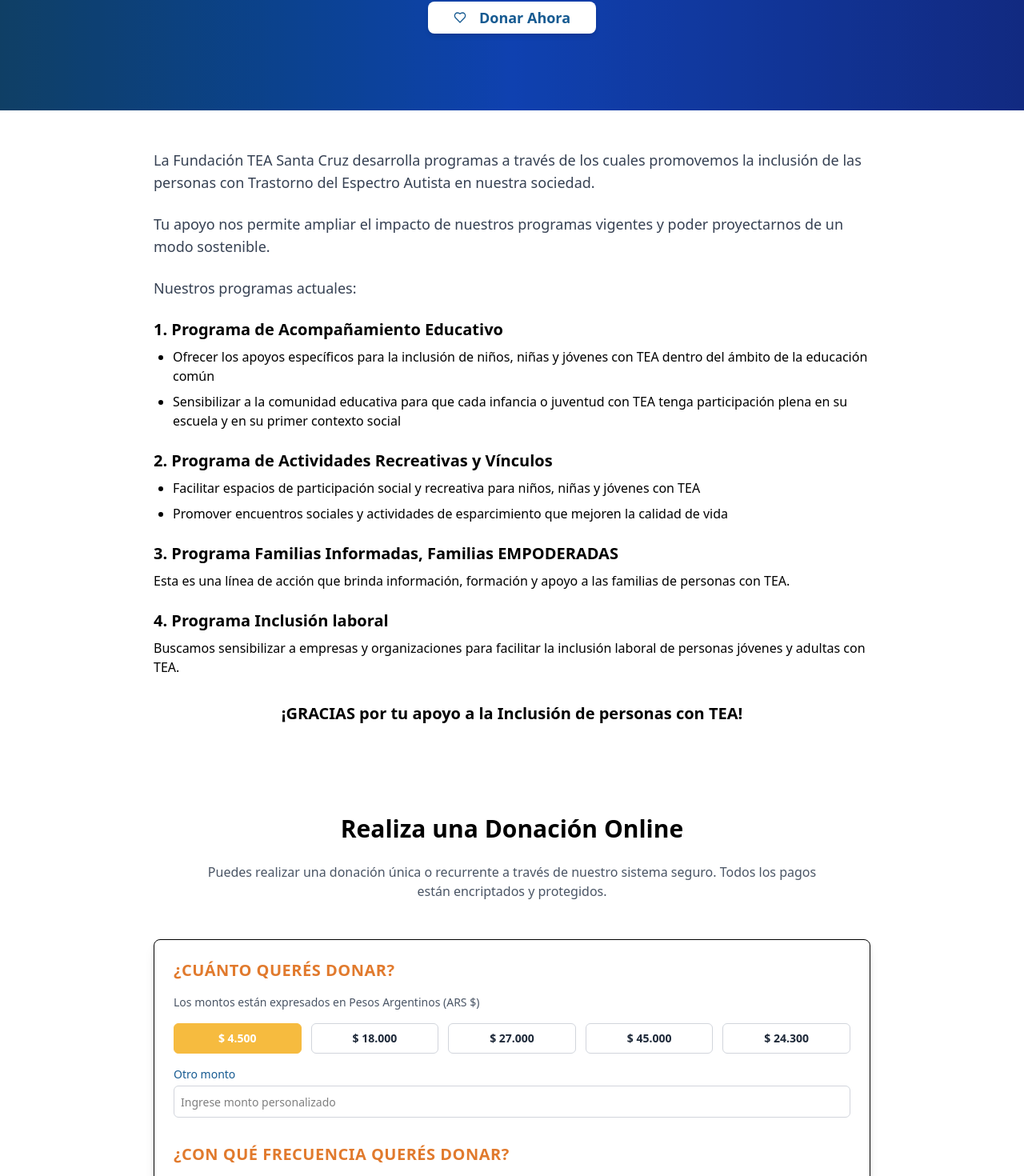
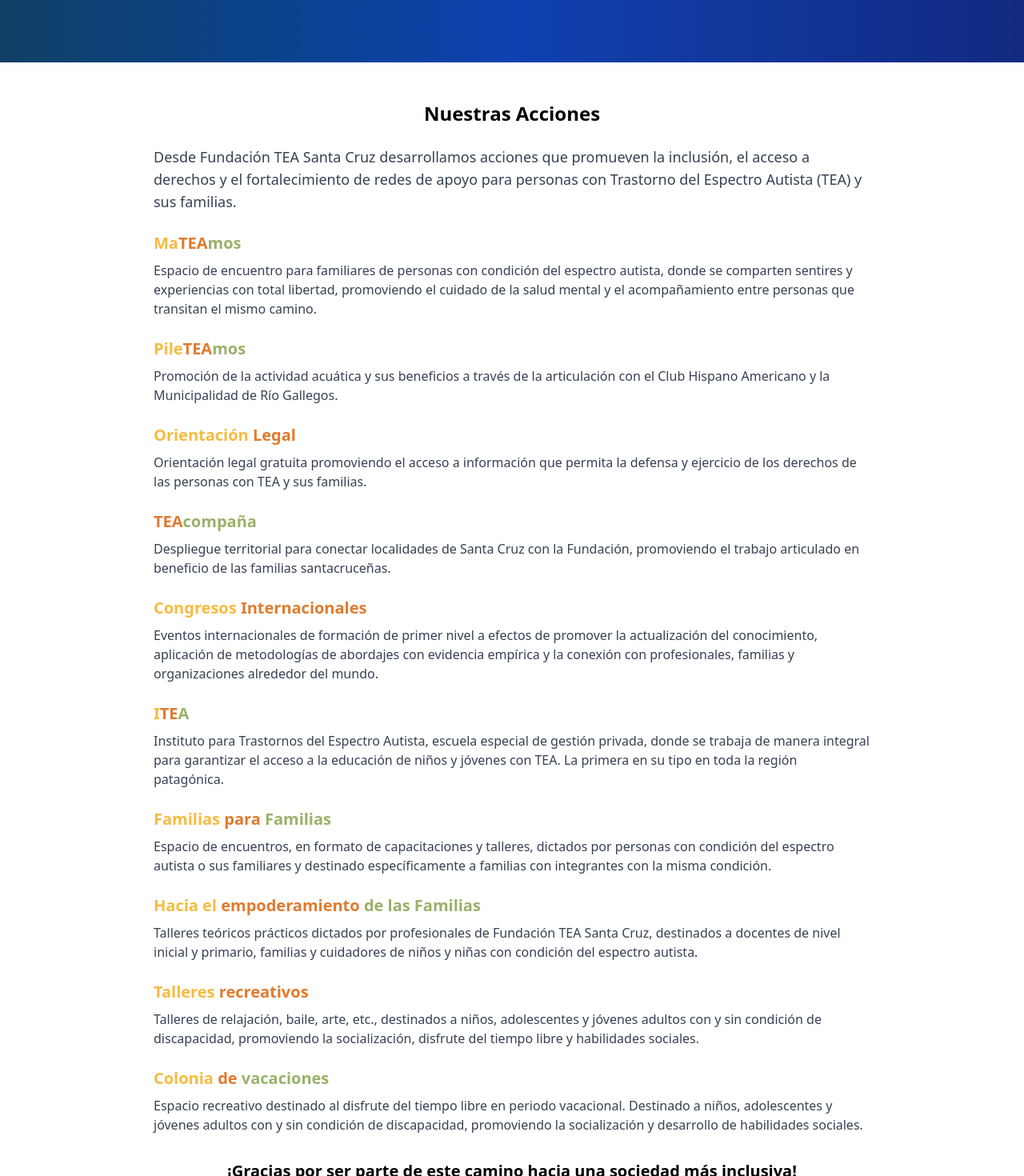
Before and after one commit to fbiason/app-nextjs-tea, a Next.js app: page /donaciones in a window 1280 px wide. Shown: the part 514-1984 px from the top of the page at 80% size. Built offline with nearby package versions, Linux system fonts and the light colour scheme.

Commit message:
actualizacion textos acciones

```diff
--- a/src/components/DonationPage.tsx
+++ b/src/components/DonationPage.tsx
@@ -17,7 +17,7 @@
 
                     <div className="relative z-10 container mx-auto text-center px-6">
                         <h1 className="text-4xl md:text-5xl font-extrabold mb-6 drop-shadow-lg leading-tight font-montserrat">
-                            DONA PARA AYUDARNOS A PROMOVER LA INCLUSIÓN DE PERSONAS CON TEA EN RÍO GALLEGOS
+                            DONA PARA AYUDARNOS A PROMOVER LA INCLUSIÓN DE PERSONAS CON TEA
                         </h1>
 
                         <p className="text-lg md:text-xl max-w-2xl mx-auto mb-8 text-white/90 drop-shadow-sm">
@@ -31,52 +31,108 @@
                     </div>
                 </div>
 
-                {/* Mensaje inspirador */}
+{/* Nuestras Acciones */}
 <section className="py-12 bg-white">
   <div className="container mx-auto px-4">
     <div className="max-w-4xl mx-auto">
+      <h2 className="text-2xl font-bold text-tea-blue mb-6 text-center">Nuestras Acciones</h2>
       <p className="text-lg text-gray-700 mb-6">
-                                La Fundación TEA Santa Cruz desarrolla programas a través de los cuales promovemos la inclusión de las personas con Trastorno del Espectro Autista en nuestra sociedad.
-                            </p>
-                            <p className="text-lg text-gray-700 mb-6">
-                                Tu apoyo nos permite ampliar el impacto de nuestros programas vigentes y poder proyectarnos de un modo sostenible.
-                            </p>
-                            <p className="text-lg text-gray-700 mb-6">
-                                Nuestros programas actuales:
+        Desde Fundación TEA Santa Cruz desarrollamos acciones que promueven la inclusión, el acceso a derechos y el fortalecimiento de redes de apoyo para personas con Trastorno del Espectro Autista (TEA) y sus familias.
       </p>
 
       <div className="mb-6">
-                                <h3 className="text-xl font-semibold text-tea-blue mb-2">1. Programa de Acompañamiento Educativo</h3>
-                                <ul className="list-disc pl-6 space-y-2">
-                                    <li>Ofrecer los apoyos específicos para la inclusión de niños, niñas y jóvenes con TEA dentro del ámbito de la educación común</li>
-                                    <li>Sensibilizar a la comunidad educativa para que cada infancia o juventud con TEA tenga participación plena en su escuela y en su primer contexto social</li>
-                                </ul>
+        <h3 className="text-xl font-semibold mb-2">
+          <span style={{ color: '#f6bb3f' }}>Ma</span>
+          <span style={{ color: '#e17a2d' }}>TEA</span>
+          <span style={{ color: '#99b169' }}>mos</span>
+        </h3>
+        <p className="text-gray-700">Espacio de encuentro para familiares de personas con condición del espectro autista, donde se comparten sentires y experiencias con total libertad, promoviendo el cuidado de la salud mental y el acompañamiento entre personas que transitan el mismo camino.</p>
       </div>
 
       <div className="mb-6">
-                                <h3 className="text-xl font-semibold text-tea-blue mb-2">2. Programa de Actividades Recreativas y Vínculos</h3>
-                                <ul className="list-disc pl-6 space-y-2">
-                                    <li>Facilitar espacios de participación social y recreativa para niños, niñas y jóvenes con TEA</li>
-                                    <li>Promover encuentros sociales y actividades de esparcimiento que mejoren la calidad de vida</li>
-                                </ul>
+        <h3 className="text-xl font-semibold mb-2">
+          <span style={{ color: '#f6bb3f' }}>Pile</span>
+          <span style={{ color: '#e17a2d' }}>TEA</span>
+          <span style={{ color: '#99b169' }}>mos</span>
+        </h3>
+        <p className="text-gray-700">Promoción de la actividad acuática y sus beneficios a través de la articulación con el Club Hispano Americano y la Municipalidad de Río Gallegos.</p>
       </div>
 
       <div className="mb-6">
-                                <h3 className="text-xl font-semibold text-tea-blue mb-2">3. Programa Familias Informadas, Familias EMPODERADAS</h3>
-                                <p>Esta es una línea de acción que brinda información, formación y apoyo a las familias de personas con TEA.</p>
+        <h3 className="text-xl font-semibold mb-2">
+          <span style={{ color: '#f6bb3f' }}>Orientación</span>{' '}
+          <span style={{ color: '#e17a2d' }}>Legal</span>
+        </h3>
+        <p className="text-gray-700">Orientación legal gratuita promoviendo el acceso a información que permita la defensa y ejercicio de los derechos de las personas con TEA y sus familias.</p>
       </div>
 
       <div className="mb-6">
-                                <h3 className="text-xl font-semibold text-tea-blue mb-2">4. Programa Inclusión laboral</h3>
-                                <p>Buscamos sensibilizar a empresas y organizaciones para facilitar la inclusión laboral de personas jóvenes y adultas con TEA.</p>
+        <h3 className="text-xl font-semibold mb-2">
+          <span style={{ color: '#e17a2d' }}>TEA</span>
+          <span style={{ color: '#99b169' }}>compaña</span>
+        </h3>
+        <p className="text-gray-700">Despliegue territorial para conectar localidades de Santa Cruz con la Fundación, promoviendo el trabajo articulado en beneficio de las familias santacruceñas.</p>
+      </div>
+
+      <div className="mb-6">
+        <h3 className="text-xl font-semibold mb-2">
+          <span style={{ color: '#f6bb3f' }}>Congresos</span>{' '}
+          <span style={{ color: '#e17a2d' }}>Internacionales</span>
+        </h3>
+        <p className="text-gray-700">Eventos internacionales de formación de primer nivel a efectos de promover la actualización del conocimiento, aplicación de metodologías de abordajes con evidencia empírica y la conexión con profesionales, familias y organizaciones alrededor del mundo.</p>
+      </div>
+
+      <div className="mb-6">
+        <h3 className="text-xl font-semibold mb-2">
+          <span style={{ color: '#f6bb3f' }}>I</span>
+          <span style={{ color: '#e17a2d' }}>TE</span>
+          <span style={{ color: '#99b169' }}>A</span>
+        </h3>
+        <p className="text-gray-700">Instituto para Trastornos del Espectro Autista, escuela especial de gestión privada, donde se trabaja de manera integral para garantizar el acceso a la educación de niños y jóvenes con TEA. La primera en su tipo en toda la región patagónica.</p>
+      </div>
+
+      <div className="mb-6">
+        <h3 className="text-xl font-semibold mb-2">
+          <span style={{ color: '#f6bb3f' }}>Familias</span>{' '}
+          <span style={{ color: '#e17a2d' }}>para</span>{' '}
+          <span style={{ color: '#99b169' }}>Familias</span>
+        </h3>
+        <p className="text-gray-700">Espacio de encuentros, en formato de capacitaciones y talleres, dictados por personas con condición del espectro autista o sus familiares y destinado específicamente a familias con integrantes con la misma condición.</p>
+      </div>
+
+      <div className="mb-6">
+        <h3 className="text-xl font-semibold mb-2">
+          <span style={{ color: '#f6bb3f' }}>Hacia el</span>{' '}
+          <span style={{ color: '#e17a2d' }}>empoderamiento</span>{' '}
+          <span style={{ color: '#99b169' }}>de las Familias</span>
+        </h3>
+        <p className="text-gray-700">Talleres teóricos prácticos dictados por profesionales de Fundación TEA Santa Cruz, destinados a docentes de nivel inicial y primario, familias y cuidadores de niños y niñas con condición del espectro autista.</p>
+      </div>
+
+      <div className="mb-6">
+        <h3 className="text-xl font-semibold mb-2">
+          <span style={{ color: '#f6bb3f' }}>Talleres</span>{' '}
+          <span style={{ color: '#e17a2d' }}>recreativos</span>
+        </h3>
+        <p className="text-gray-700">Talleres de relajación, baile, arte, etc., destinados a niños, adolescentes y jóvenes adultos con y sin condición de discapacidad, promoviendo la socialización, disfrute del tiempo libre y habilidades sociales.</p>
+      </div>
+
+      <div className="mb-6">
+        <h3 className="text-xl font-semibold mb-2">
+          <span style={{ color: '#f6bb3f' }}>Colonia</span>{' '}
+          <span style={{ color: '#e17a2d' }}>de</span>{' '}
+          <span style={{ color: '#99b169' }}>vacaciones</span>
+        </h3>
+        <p className="text-gray-700">Espacio recreativo destinado al disfrute del tiempo libre en periodo vacacional. Destinado a niños, adolescentes y jóvenes adultos con y sin condición de discapacidad, promoviendo la socialización y desarrollo de habilidades sociales.</p>
       </div>
 
       <p className="text-xl font-semibold text-tea-blue text-center mt-8">
-                                ¡GRACIAS por tu apoyo a la Inclusión de personas con TEA!
+        ¡Gracias por ser parte de este camino hacia una sociedad más inclusiva!
       </p>
     </div>
   </div>
 </section>
+
 
 
                 {/* Formulario de donación */}
@@ -195,49 +251,6 @@
                     </div>
                 </section>
 
-                {/* Beneficios de tu donación */}
-                <section className="py-16 bg-gray-50">
-                    <div className="container mx-auto px-4">
-                        <h2 className="text-3xl font-bold text-center mb-12 text-[#165a91]">
-                            Beneficios de tu Donación
-                        </h2>
-
-                        <div className="grid grid-cols-1 md:grid-cols-2 lg:grid-cols-3 gap-6">
-                            {/* Programas Educativos */}
-                            <div className="bg-white p-6 rounded-lg shadow-md hover:shadow-lg transition">
-                                <CheckCircle2 className="text-[#f6bb3f] mb-4 mx-auto" size={48} />
-                                <h3 className="text-xl font-bold text-center mb-2 text-[#f6bb3f]">
-                                    Programas Educativos
-                                </h3>
-                                <p className="text-gray-600 text-center">
-                                    Tu donación financia programas educativos adaptados para niños y jóvenes con TEA.
-                                </p>
-                            </div>
-
-                            {/* Apoyo a Familias */}
-                            <div className="bg-white p-6 rounded-lg shadow-md hover:shadow-lg transition">
-                                <CheckCircle2 className="text-[#e17a2d] mb-4 mx-auto" size={48} />
-                                <h3 className="text-xl font-bold text-center mb-2 text-[#e17a2d]">
-                                    Apoyo a Familias
-                                </h3>
-                                <p className="text-gray-600 text-center">
-                                    Ayudás a proporcionar orientación y apoyo a las familias de personas con TEA.
-                                </p>
-                            </div>
-
-                            {/* Actividades Recreativas */}
-                            <div className="bg-white p-6 rounded-lg shadow-md hover:shadow-lg transition">
-                                <CheckCircle2 className="text-[#99b169] mb-4 mx-auto" size={48} />
-                                <h3 className="text-xl font-bold text-center mb-2 text-[#99b169]">
-                                    Actividades Recreativas
-                                </h3>
-                                <p className="text-gray-600 text-center">
-                                    Financiás actividades recreativas y terapéuticas que mejoran la calidad de vida.
-                                </p>
-                            </div>
-                        </div>
-                    </div>
-                </section>
 
                 {/* Sección de agradecimiento */}
                 <section className="py-16 bg-gradient-to-r from-[#165a91] to-blue-700 text-white">
--- a/src/components/ProgramsSection.tsx
+++ b/src/components/ProgramsSection.tsx
@@ -6,57 +6,71 @@
     name: 'MaTEAmos',
     image: '/images/acciones/mateamos.jpg',
     description:
-      'Encuentro diseñado para familias, promoviendo inclusión, diálogo y estrategias compartidas sobre el abordaje del TEA.',
+      'Espacio de encuentro para familiares de personas con condición del espectro autista, donde se comparten sentires y experiencias con total libertad, promoviendo el cuidado de la salud mental y el acompañamiento entre personas que transitan el mismo camino.',
   },
   {
     id: 'pileteamos',
     name: 'PileTEAmos',
     image: '/images/acciones/pileteamos.jpeg',
     description:
-      'Actividades acuáticas terapéuticas que promueven la integración sensorial y habilidades sociales.',
+      'Promoción de la actividad acuática y sus beneficios a través de la articulación con el Club Hispano Americano y la Municipalidad de Río Gallegos.',
   },
   {
     id: 'legal',
     name: 'Orientación Legal',
     image: '/images/acciones/legal.jpg',
     description:
-      'Asesoramiento jurídico sobre derechos y servicios, promoviendo la defensa legal de las personas con TEA.',
+      'Orientación legal gratuita promoviendo el acceso a información que permita la defensa y ejercicio de los derechos de las personas con TEA y sus familias.',
   },
   {
     id: 'teacompana',
     name: 'TEAcompaña',
-    image: '/images/acciones/teacompañamos.png',
+    image: '/images/acciones/teacompanamos.png',
     description:
-      'Despliegue territorial para conectar localidades de Santa Cruz con la Fundación, promoviendo comunicación y concientización.',
+      'Despliegue territorial para conectar localidades de Santa Cruz con la Fundación, promoviendo el trabajo articulado en beneficio de las familias santacruceñas.',
   },
   {
     id: 'congresos',
     name: 'Congresos Internacionales',
     image: '/images/acciones/congresos.jpeg',
     description:
-      'Eventos internacionales para compartir avances, experiencias e impulsar políticas públicas inclusivas.',
+      'Eventos internacionales de formación de primer nivel a efectos de promover la actualización del conocimiento, aplicación de metodologías de abordajes con evidencia empírica y la conexión con profesionales, familias y organizaciones alrededor del mundo.',
   },
   {
     id: 'itea',
     name: 'ITEA',
     image: '/images/acciones/itea.jpeg',
     description:
-      'Instituto de formación en TEA que combina tecnología, educación y personalización de recursos.',
+      'Instituto para Trastornos del Espectro Autista, escuela especial de gestión privada, donde se trabaja de manera integral para garantizar el acceso a la educación de niños y jóvenes con TEA. La primera en su tipo en toda la región patagónica.',
   },
   {
     id: 'familias',
     name: 'Familias para Familias',
     image: '/images/acciones/familias-para-familias.jpeg',
     description:
-      'Red de contención entre familias con TEA: mentorías, encuentros y aprendizaje compartido.',
+      'Espacio de encuentros, en formato de capacitaciones y talleres, dictados por personas con condición del espectro autista o sus familiares y destinado específicamente a familias con integrantes con la misma condición.',
   },
   {
     id: 'empoderamiento',
-    name: 'Empoderamiento de las Familias',
+    name: 'Hacia el empoderamiento de las Familias',
     image: '/images/acciones/empoderamiento.jpeg',
     description:
-      'Talleres, charlas y acompañamiento para fortalecer a las familias en el día a día.',
-  }
+      'Talleres teóricos prácticos dictados por profesionales de Fundación TEA Santa Cruz, destinados a docentes de nivel inicial y primario, familias y cuidadores de niños y niñas con condición del espectro autista.',
+  },
+  {
+    id: 'talleres-recreativos',
+    name: 'Talleres recreativos',
+    image: '/images/acciones/talleres-recreativos.jpeg',
+    description:
+      'Talleres de relajación, baile, arte, etc., destinados a niños, adolescentes y jóvenes adultos con y sin condición de discapacidad, promoviendo la socialización, disfrute del tiempo libre y habilidades sociales.',
+  },
+  {
+    id: 'colonia-vacaciones',
+    name: 'Colonia de vacaciones',
+    image: '/images/acciones/colonia-vacaciones.jpeg',
+    description:
+      'Espacio recreativo destinado al disfrute del tiempo libre en periodo vacacional. Destinado a niños, adolescentes y jóvenes adultos con y sin condición de discapacidad, promoviendo la socialización y desarrollo de habilidades sociales.',
+  },
 ];
 
 const ProgramsSection = () => {
@@ -71,11 +85,11 @@
           </h2>
           <div className="w-20 h-1 mx-auto mb-6" style={{ backgroundColor: '#99b169' }}></div>
           <p className="text-lg text-gray-600 max-w-3xl mx-auto">
-            Desarrollamos programas que impactan en múltiples áreas de la vida de las personas con TEA, promoviendo inclusión, derechos y redes de apoyo.
+            Desarrollamos acciones que impactan en múltiples áreas de la vida de las personas con TEA, promoviendo inclusión, derechos y redes de apoyo.
           </p>
         </div>
 
-        {/* Cards de Programas */}
+        {/* Cards de Acciones */}
         <div className="grid grid-cols-1 md:grid-cols-2 lg:grid-cols-3 gap-10">
           {programs.map((program) => (
             <div
@@ -99,6 +113,45 @@
                         {program.name.split('TEA')[1]}
                       </span>
                     </>
+                  ) : program.name === 'Orientación Legal' ? (
+                    <>
+                      <span style={{ color: '#f6bb3f' }}>Orientación</span>{' '}
+                      <span style={{ color: '#e17a2d' }}>Legal</span>
+                    </>
+                  ) : program.name === 'Congresos Internacionales' ? (
+                    <>
+                      <span style={{ color: '#f6bb3f' }}>Congresos</span>{' '}
+                      <span style={{ color: '#e17a2d' }}>Internacionales</span>
+                    </>
+                  ) : program.name === 'ITEA' ? (
+                    <>
+                      <span style={{ color: '#f6bb3f' }}>I</span>
+                      <span style={{ color: '#e17a2d' }}>TE</span>
+                      <span style={{ color: '#99b169' }}>A</span>
+                    </>
+                  ) : program.name === 'Familias para Familias' ? (
+                    <>
+                      <span style={{ color: '#f6bb3f' }}>Familias</span>{' '}
+                      <span style={{ color: '#e17a2d' }}>para</span>{' '}
+                      <span style={{ color: '#99b169' }}>Familias</span>
+                    </>
+                  ) : program.name === 'Hacia el empoderamiento de las Familias' ? (
+                    <>
+                      <span style={{ color: '#f6bb3f' }}>Hacia el</span>{' '}
+                      <span style={{ color: '#e17a2d' }}>empoderamiento</span>{' '}
+                      <span style={{ color: '#99b169' }}>de las Familias</span>
+                    </>
+                  ) : program.name === 'Talleres recreativos' ? (
+                    <>
+                      <span style={{ color: '#f6bb3f' }}>Talleres</span>{' '}
+                      <span style={{ color: '#e17a2d' }}>recreativos</span>
+                    </>
+                  ) : program.name === 'Colonia de vacaciones' ? (
+                    <>
+                      <span style={{ color: '#f6bb3f' }}>Colonia</span>{' '}
+                      <span style={{ color: '#e17a2d' }}>de</span>{' '}
+                      <span style={{ color: '#99b169' }}>vacaciones</span>
+                    </>
                   ) : (
                     <span className="text-[#165a91]">{program.name}</span>
                   )}
```
Also changed, not shown: public/images/acciones/teacompanamos.png (renamed from public/images/acciones/teacompañamos.png). Lines whose indentation alone changed are shown as unchanged.
